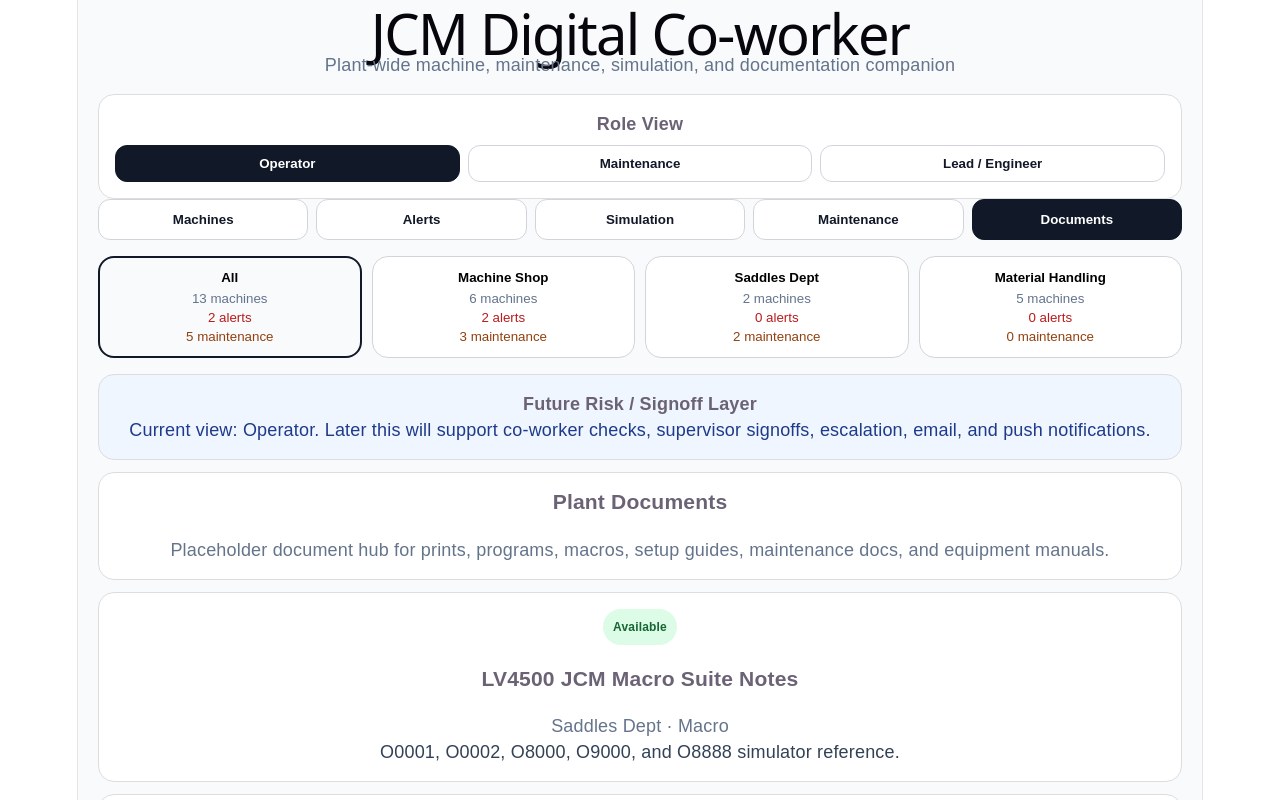
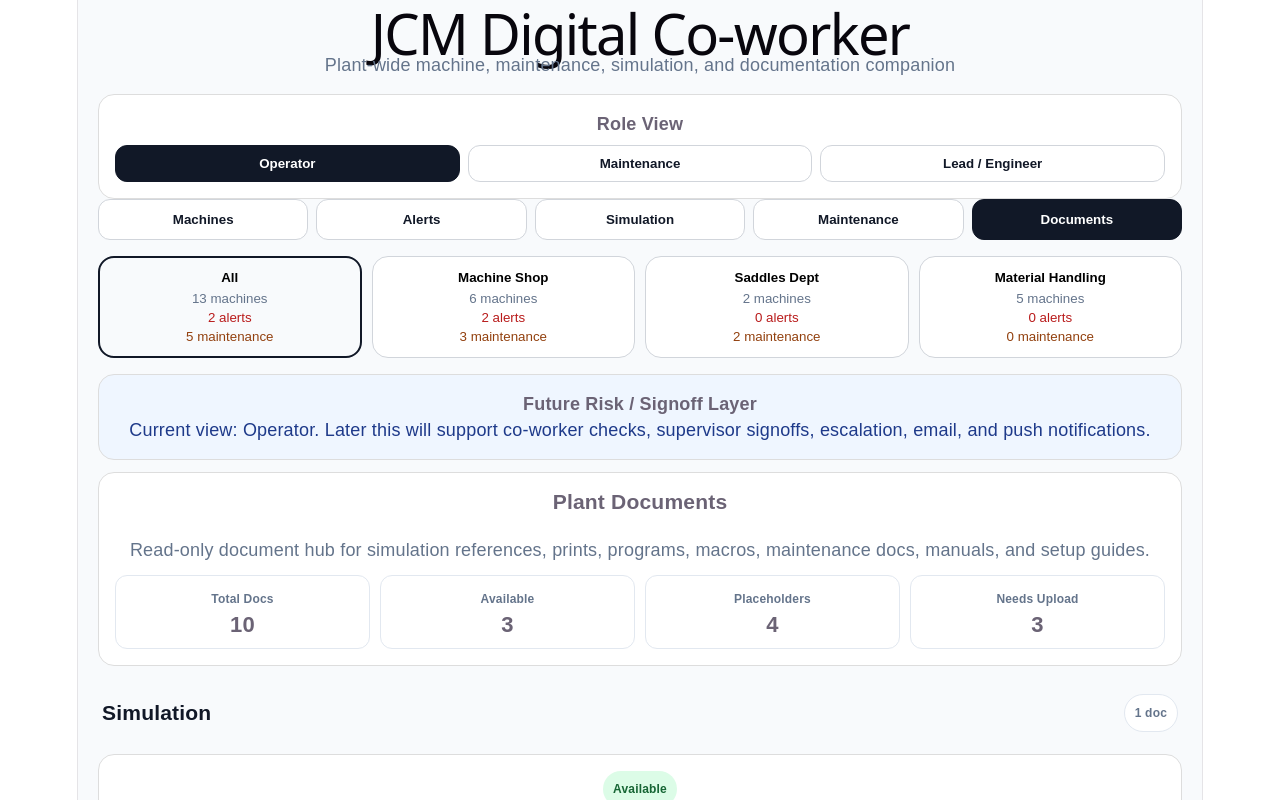
Before and after one commit to jcm-digital-coworker/JCM-Digital-Co-worker, a React (Vite) app: page / in a window 1280 px wide. Both pictures are taken after a click on the button "Documents". Shown: the top 800 px of the page. Built offline with nearby package versions, Linux system fonts and the light colour scheme.

Commit message:
Improve documents hub

```diff
--- a/src/App.tsx
+++ b/src/App.tsx
@@ -630,26 +630,93 @@ function MaintenanceStat({ label, value }: { label: string; value: string }) {
 }
 
 function DocumentsView({ documents }: { documents: PlantDocument[] }) {
+  const categories: PlantDocument["category"][] = [
+    "Simulation",
+    "Maintenance",
+    "Program / Macro",
+    "Print",
+    "Manual",
+    "Inspection",
+    "Setup Guide",
+  ];
+
   return (
     <div>
       <div style={{ ...cardStyle, textAlign: "center" }}>
         <h3 style={{ marginTop: 0 }}>Plant Documents</h3>
         <p style={{ color: "#64748b" }}>
-          Placeholder document hub for prints, programs, macros, setup guides,
-          maintenance docs, and equipment manuals.
+          Read-only document hub for simulation references, prints, programs,
+          macros, maintenance docs, manuals, and setup guides.
         </p>
+
+        <div style={statGridStyle}>
+          <MaintenanceStat label="Total Docs" value={String(documents.length)} />
+          <MaintenanceStat
+            label="Available"
+            value={String(documents.filter((d) => d.status === "Available").length)}
+          />
+          <MaintenanceStat
+            label="Placeholders"
+            value={String(documents.filter((d) => d.status === "Placeholder").length)}
+          />
+          <MaintenanceStat
+            label="Needs Upload"
+            value={String(documents.filter((d) => d.status === "Needs Upload").length)}
+          />
+        </div>
       </div>
 
-      {documents.map((doc) => (
+      {categories.map((category) => {
+        const categoryDocs = documents.filter((doc) => doc.category === category);
+        if (categoryDocs.length === 0) return null;
+
+        return (
+          <section key={category} style={departmentSectionStyle}>
+            <div style={departmentHeaderStyle}>
+              <h3 style={{ margin: 0 }}>{category}</h3>
+              <span style={departmentCountStyle}>
+                {categoryDocs.length} doc{categoryDocs.length === 1 ? "" : "s"}
+              </span>
+            </div>
+
+            {categoryDocs.map((doc) => (
               <div key={doc.id} style={{ ...cardStyle, textAlign: "center" }}>
                 <span style={documentPillStyle(doc.status)}>{doc.status}</span>
+
                 <h3>{doc.title}</h3>
+
                 <p style={{ color: "#64748b" }}>
-            {doc.department} · {doc.category}
+                  {doc.department} · {doc.category} · {doc.ownerRole}
                 </p>
-          <p style={{ color: "#334155", lineHeight: 1.45 }}>{doc.description}</p>
+
+                {doc.machineId && (
+                  <p style={{ color: "#64748b", marginTop: -6 }}>
+                    Machine ID: {doc.machineId}
+                  </p>
+                )}
+
+                <p style={{ color: "#334155", lineHeight: 1.45 }}>
+                  {doc.description}
+                </p>
+
+                <div
+                  style={{
+                    marginTop: 12,
+                    padding: 10,
+                    borderRadius: 12,
+                    border: "1px solid #e2e8f0",
+                    background: "#f8fafc",
+                    color: "#64748b",
+                    fontWeight: 700,
+                  }}
+                >
+                  File attachment/link coming later
+                </div>
               </div>
             ))}
+          </section>
+        );
+      })}
     </div>
   );
 }
--- a/src/data/documents.ts
+++ b/src/data/documents.ts
@@ -2,46 +2,109 @@ import type { PlantDocument } from "../types/documents";
 
 export const plantDocuments: PlantDocument[] = [
   {
-    id: "d1",
-    title: "LV4500 JCM Macro Suite Notes",
+    id: "doc-1",
+    title: "LV4500 JCM Macro Suite Reference",
     department: "Saddles Dept",
     machineId: "7",
-    category: "Macro",
-    description: "O0001, O0002, O8000, O9000, and O8888 simulator reference.",
+    category: "Program / Macro",
     status: "Available",
+    ownerRole: "Lead / Engineer",
+    description:
+      "Reference for O0001 setup menu, O0002 logic commander, O8000 bore prep, O9000 thread engine, and O8888 warm-up.",
   },
   {
-    id: "d2",
-    title: "LV4500 Fixture Clearance Notes",
+    id: "doc-2",
+    title: "LV4500 Fixture Clearance Guide",
     department: "Saddles Dept",
     machineId: "7",
     category: "Setup Guide",
-    description: "Hard 1.5 inch top-of-part to fixture clearance reminder.",
     status: "Available",
+    ownerRole: "Operator",
+    description:
+      "Hard reminder that simulated prep/thread depth near the 1.5 inch top-of-part to fixture limit must be treated as high risk.",
   },
   {
-    id: "d3",
+    id: "doc-3",
+    title: "JCM Casting / Tap Code Reference",
+    department: "Saddles Dept",
+    machineId: "7",
+    category: "Simulation",
+    status: "Available",
+    ownerRole: "Shared",
+    description:
+      "Reference for casting validation, small boss restrictions, tap code routing, and simulator audit checks.",
+  },
+  {
+    id: "doc-4",
     title: "KH80 Heavy Roughing Notes",
     department: "Machine Shop",
     machineId: "1",
     category: "Setup Guide",
-    description: "Placeholder for roughing load, tool condition, and entry engagement notes.",
     status: "Placeholder",
+    ownerRole: "Operator",
+    description:
+      "Placeholder for spindle load trends, heavy roughing tool condition, entry engagement notes, and alarm recovery checks.",
   },
   {
-    id: "d4",
-    title: "Material Handling Cut File Reference",
-    department: "Material Handling",
-    category: "Program",
-    description: "Placeholder for plasma, laser, and roll program/file readiness.",
-    status: "Needs Upload",
+    id: "doc-5",
+    title: "Yama Touch-off / Offset Guide",
+    department: "Machine Shop",
+    machineId: "3",
+    category: "Setup Guide",
+    status: "Placeholder",
+    ownerRole: "Operator",
+    description:
+      "Placeholder for setup-sensitive touch-off notes, reused offset warnings, heavy tool alignment, and Z0 verification.",
   },
   {
-    id: "d5",
+    id: "doc-6",
     title: "Fleet PM Reference",
     department: "Machine Shop",
     category: "Maintenance",
-    description: "Placeholder for maintenance PM sheets and recurring checks.",
     status: "Placeholder",
+    ownerRole: "Maintenance",
+    description:
+      "Placeholder for PM sheets, lubrication checks, coolant checks, recurring problems, and weekly/monthly inspection items.",
+  },
+  {
+    id: "doc-7",
+    title: "LV4500 Maintenance Manual",
+    department: "Saddles Dept",
+    machineId: "7",
+    category: "Manual",
+    status: "Needs Upload",
+    ownerRole: "Maintenance",
+    description:
+      "Future equipment manual location for LV4500 maintenance, troubleshooting, lubrication, and control documentation.",
+  },
+  {
+    id: "doc-8",
+    title: "Material Handling Cut File Reference",
+    department: "Material Handling",
+    category: "Program / Macro",
+    status: "Needs Upload",
+    ownerRole: "Shared",
+    description:
+      "Future location for plasma, laser, roll, and material handling program/file readiness references.",
+  },
+  {
+    id: "doc-9",
+    title: "Plasma / Laser Consumable Checklist",
+    department: "Material Handling",
+    category: "Maintenance",
+    status: "Placeholder",
+    ownerRole: "Maintenance",
+    description:
+      "Placeholder for consumables, nozzle/torch/optics checks, cut quality issues, and staging readiness.",
+  },
+  {
+    id: "doc-10",
+    title: "Shop Print Library",
+    department: "Machine Shop",
+    category: "Print",
+    status: "Needs Upload",
+    ownerRole: "Shared",
+    description:
+      "Future location for prints tied to machine, part family, setup, and simulator workflows.",
   },
 ];
```
Also changed, not shown: src/types/documents.ts (+9 -6 lines). Lines whose indentation alone changed are shown as unchanged.
